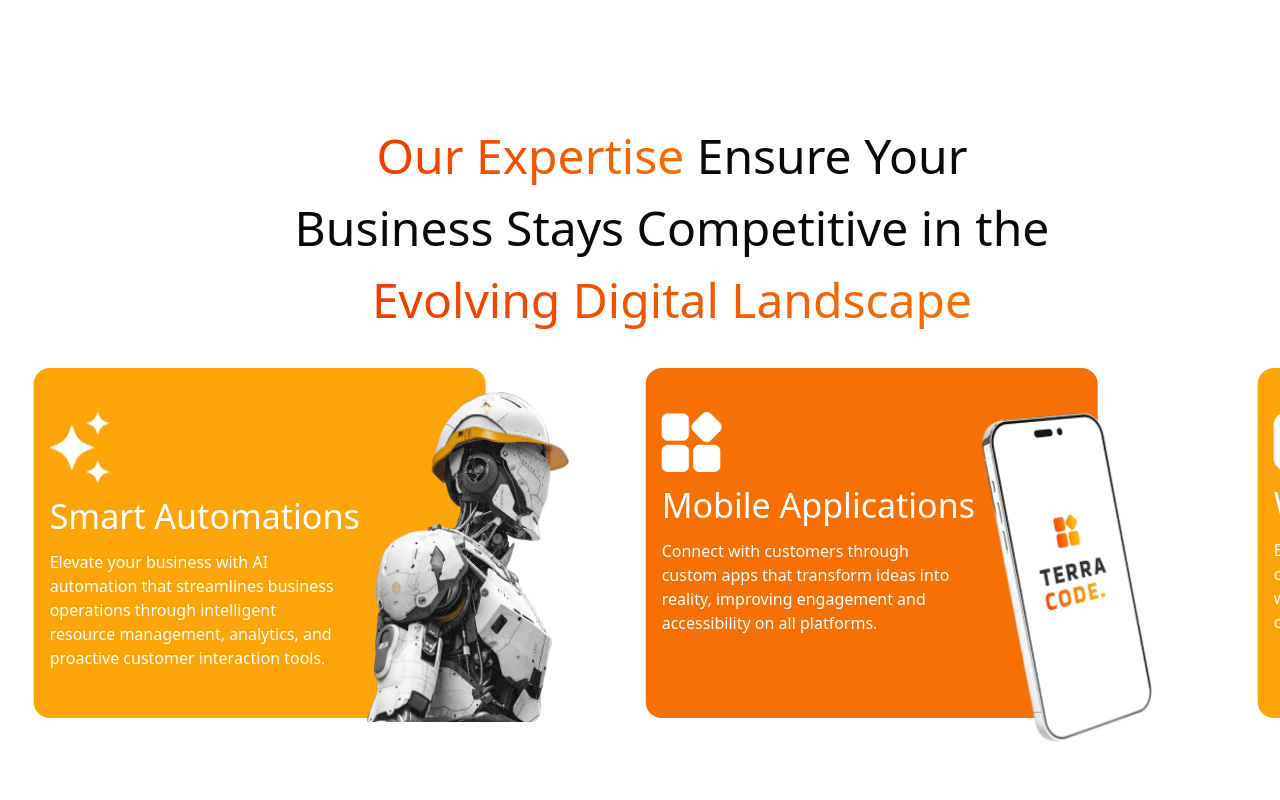
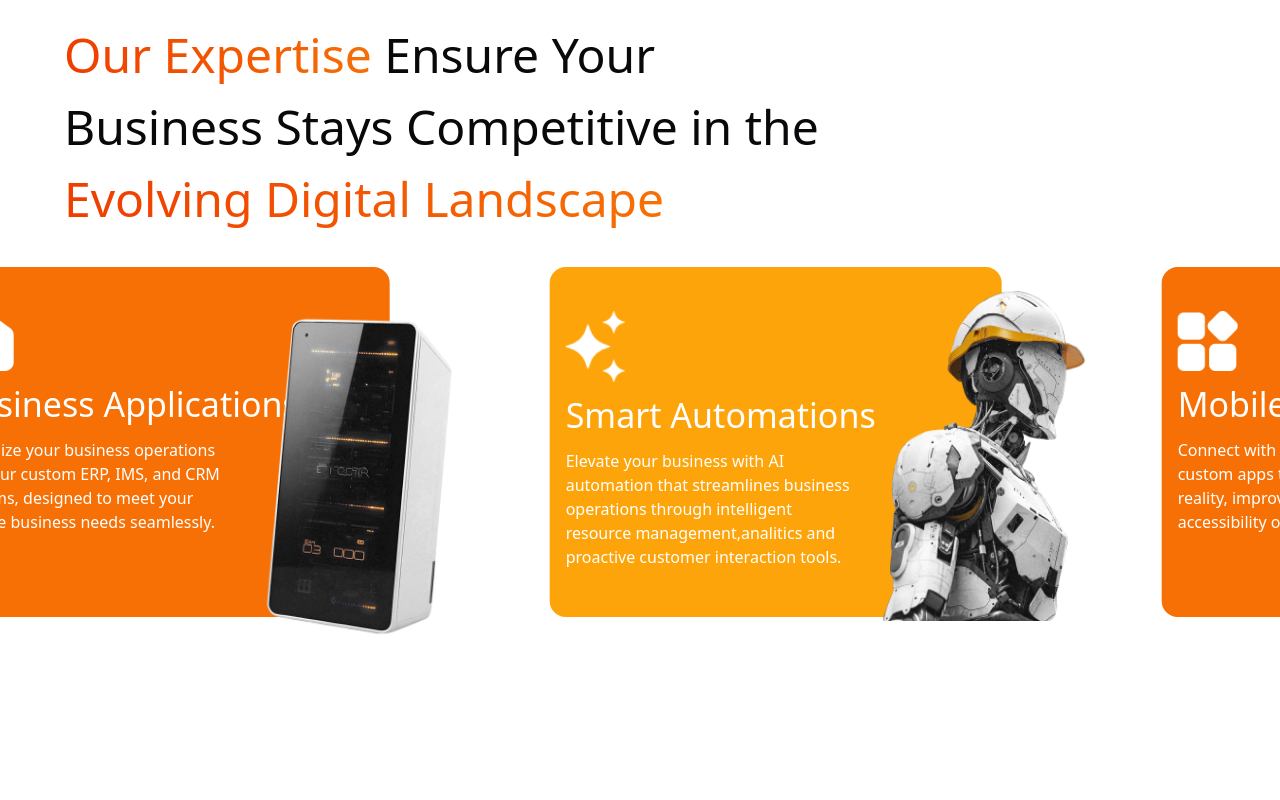
Before and after one commit to Terracode-Dev/Main-Site, a React (Vite) app: page / in a window 1280 px wide. Shown: the part 720-1520 px from the top of the page. Built offline with nearby package versions, Linux system fonts and the light colour scheme.

Commit message:
fix services

```diff
--- a/src/components/home/Services.tsx
+++ b/src/components/home/Services.tsx
@@ -17,54 +17,56 @@ const HorizontalScrollCarousel = () => {
 
   const xhos1 = useTransform(scrollYProgress, [0, 1], ["2%", "-80%"]);
   const xhos2 = useTransform(scrollYProgress, [0, 1], ["2%", "-45%"]);
-
   const our: JSX.Element = (
     <>
-      <span className="animate-flowing-gradient bg-gradient-to-r from-[#EF3D00] to-[#FDA40A] bg-[length:200%] bg-clip-text text-transparent font-medium">
+      <span className="animate-flowing-gradient bg-gradient-to-r from-[#EF3D00] to-[#FDA40A] bg-[length:200%] bg-clip-text text-transparent font-medium ">
         Our {"Expertise "}
       </span>
       <span className="font-medium">
-        Ensure Your <br /> Business Stays Competitive in the
+          Ensure Your <br/> Business Stays Competitive in the
       </span>
-    </>
-  );
-  const ev: JSX.Element = (
-    <>
-      <span className="animate-flowing-gradient bg-gradient-to-r from-[#EF3D00] to-[#FDA40A] bg-[length:200%] bg-clip-text text-transparent font-medium">
+        </>);
+      const ev: JSX.Element = (<>
+        <span className="animate-flowing-gradient bg-gradient-to-r from-[#EF3D00] to-[#FDA40A] bg-[length:200%] bg-clip-text text-transparent font-medium ">
         Evolving Digital Landscape
       </span>
-    </>
-  );
+        </>);
+
+
 
   return (
-    <section ref={targetRef} className="relative h-screen flex items-center">
+    <section ref={targetRef} className="relative h-[200vh] ">
       {/* mobile view */}
       <div className="sticky top-0 flex flex-col justify-center h-screen overflow-hidden lg:hidden">
-        <div className="md:text-[25px] lg:text-[45px] text-[25px] ml-4 text-center">
-          {our}
-          <br />
-          {ev}
+        <div className="md:text-[25px] lg:text-[45px] text-[25px] ml-4 ">
+        {our}<br/>
+        {ev}
         </div>
-        <motion.div
-          style={{ x: xhos1 }}
-          className="flex gap-40 mt-8 ml-3 w-fit flex-nowrap cursor-grab active:cursor-grabbing"
-        >
+        <div className="ml-4">
+           {/* Learn More Button */}
+           {/* <button className={` text-nowrap w-fit  px-6 py-3 mt-4 text-sm rounded-3xl sm:text-base md:text-lg border border-orange-500 hover:bg-gradient-to-r from-[#EF3D00] to-[#FDA40A] hover:text-white`}>
+            Learn More
+          </button> */}
+        </div>
+        <motion.div style={{ x: xhos1 }} className="flex gap-40 mt-8 ml-3 w-fit flex-nowrap cursor-grab active:cursor-grabbing">
           {cards.map((card) => (
             <Card card={card} key={card.id} />
           ))}
         </motion.div>
       </div>
       {/* desktop view */}
-      <div className="sticky top-0 flex flex-col justify-center items-center h-screen overflow-hidden hidden lg:flex">
-        <div className="md:text-[48px] text-[32px] pl-16 text-center">
-          {our}
-          <br />
+      <div className="sticky flex flex-col justify-center hidden h-screen overflow-hidden top-24 lg:block">
+      <div className="md:text-[48px] text-[32px] pl-16">
+          {our}<br />
           {ev}
         </div>
-        <motion.div
-          style={{ x: xhos2 }}
-          className="flex gap-40 mt-8 w-fit flex-nowrap cursor-grab active:cursor-grabbing"
-        >
+        <div className="">
+           {/* Learn More Button */}
+           {/* <button className="border border-black bg-gradient-to-r from-[#EF3D00] to-[#FDA40A] bg-clip-text text-transparent md:text-[16px] text-[14px] font-medium py-2 px-6 rounded-full hover:scale-105 transition-transform absolute md:top-32 md:right-10 right-3 top-[355px] mt-8 mr-4">
+            Learn More
+          </button> */}
+          </div>
+        <motion.div style={{ x: xhos2 }} className="flex gap-40 mt-8 ml-3 w-fit flex-nowrap cursor-grab active:cursor-grabbing">
           {cards.map((card) => (
             <Card card={card} key={card.id} />
           ))}
@@ -90,23 +92,16 @@ const Card = ({ card }: CardProps) => {
   return (
     <div
       key={card.id}
-      className={`flex flex-col xl:w-[452px] xl:h-[350px] w-[260px] h-[220px] ${card.bgColor} rounded-2xl relative hover:scale-[1.02] transition-transform duration-300`}
+      className={`flex flex-col xl:w-[452px] xl:h-[350px] w-[260px] h-[220px] ${card.bgColor} rounded-2xl relative
+                         hover:scale-[1.02] transition-transform duration-300`}
     >
       <div className="p-4">
         {/* Icon */}
-        <img
-          src={card.icon}
-          alt="Icon"
-          className="xl:w-[60px] w-[28px] xl:mt-7 mt-2"
-        />
+        <img src={card.icon} alt="Icon" className="xl:w-[60px] w-[28px] xl:mt-7 mt-2" />
         {/* Title */}
-        <h1 className="xl:text-[34px] text-[20px] text-white mt-2">
-          {card.title}
-        </h1>
+        <h1 className="xl:text-[34px] text-[20px] text-white mt-2">{card.title}</h1>
         <div className="flex items-start line-clamp-4 mt-2 w-[70%]">
-          <p className="xl:text-[16px] text-[10px] text-white">
-            {card.description}
-          </p>
+          <p className="xl:text-[16px] text-[10px] text-white">{card.description}</p>
         </div>
       </div>
       <img src={card.image} alt={card.title} className={card.sty} />
@@ -119,18 +114,17 @@ export default Example;
 const cards = [
   {
     title: "Business Applications",
-    description:
-      "Optimize your business operations with our custom  ERP, IMS, and CRM systems, designed to meet your unique business needs seamlessly.",
+    description: "Optimize your business operations with our custom  ERP, IMS, and CRM systems, designed to meet your unique business needs seamlessly.",
     icon: "/Vector 3.png",
     image: "Enterprise.png",
     bgColor: "bg-[#F67005]",
     id: 3,
     sty: "absolute xl:right-[-125px] right-[-88px] lg:top-8 top-4 xl:w-[320px] xl:h-[350px] w-[200px] h-[230px]",
   },
+
   {
     title: "Smart Automations",
-    description:
-      "Elevate your business with AI automation that streamlines business operations through intelligent resource management, analytics, and proactive customer interaction tools.",
+    description: "Elevate your business with AI automation that streamlines business operations through intelligent resource management,analitics and proactive customer interaction tools.",
     icon: "/AI.png",
     image: "/AI-1.png",
     bgColor: "bg-[#FDA40A]",
@@ -139,22 +133,21 @@ const cards = [
   },
   {
     title: "Mobile Applications",
-    description:
-      "Connect with customers through custom apps that transform ideas into reality, improving engagement and accessibility on all platforms.",
+    description: "Connect with customers through custom apps that transform ideas into reality, improving engagement and accessibility on all platforms.",
     icon: "/Vector.png",
     image: "/App.png",
-    bgColor: "bg-[#F67005]",
+    bgColor: "bg-[#F67005] bg",
     id: 1,
     sty: "absolute xl:right-[-125px] right-[-78px] xl:top-8 top-4 xl:w-[320px] xl:h-[350px] w-[200px] h-[230px]",
   },
   {
     title: "Web Solutions",
-    description:
-      "Establish your online presence with our fast, secure, and responsive websites designed to attract and convert visitors effectively.",
+    description: "Establish your online presence with our fast, secure, and responsive websites designed to attract and convert visitors effectively.",
     icon: "/Vector4.png",
     image: "/Web.png",
     bgColor: "bg-[#FDA40A]",
     id: 4,
     sty: "absolute xl:right-[-125px] right-[-78px] xl:top-8 top-4 xl:w-[320px] xl:h-[350px] w-[200px] h-[230px] scale-100 md:scale-150",
   },
+
 ];
```
